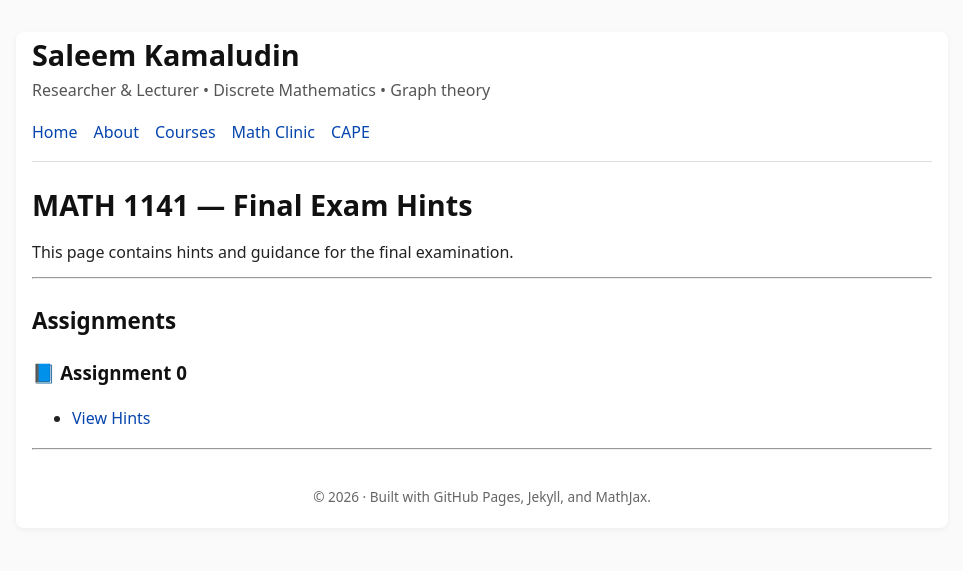
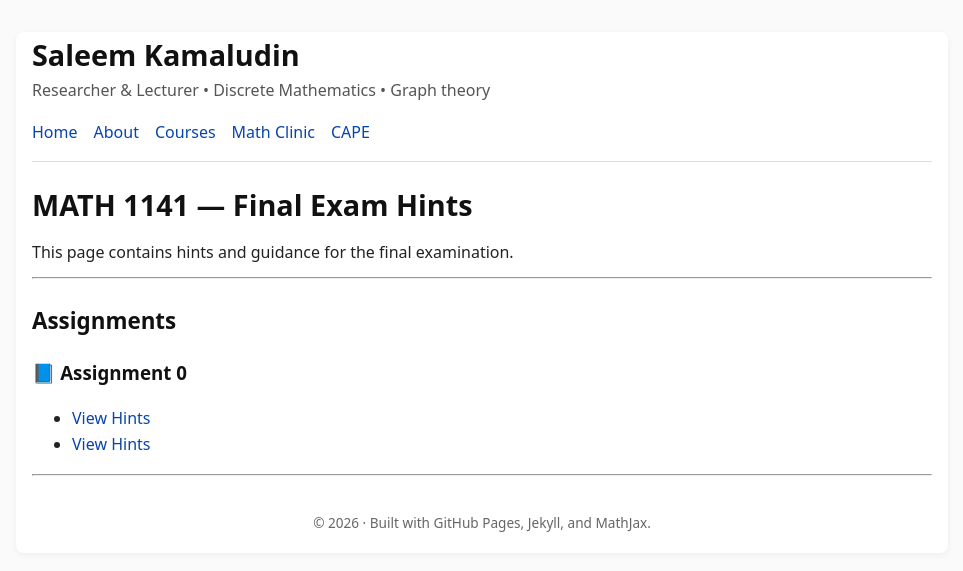
Before and after one commit to SaleemKamaludin/SaleemKamaludin.github.io, a Jekyll site: the page built from courses/intro-linear-geometry/final-exam-hints/index.md, in a window 1280 px wide. Shown: the top 571 px of the page, without its empty margins (158-1121 px from the left). Built offline with Jekyll 4.4.1, drawn with Linux system fonts in a browser that asks for light colours.

Commit message:
Update index.md

```diff
--- a/courses/intro-linear-geometry/final-exam-hints/index.md
+++ b/courses/intro-linear-geometry/final-exam-hints/index.md
@@ -15,3 +15,4 @@ This page contains hints and guidance for the final examination.
 
 ### 📘 Assignment 0
 - [View Hints]({{ '/courses/intro-linear-geometry/final-exam-hints/assignment-0/' | relative_url }})
+- [View Hints]({{ '/courses/intro-linear-geometry/final-exam-hints/assignment-1/' | relative_url }})
```
